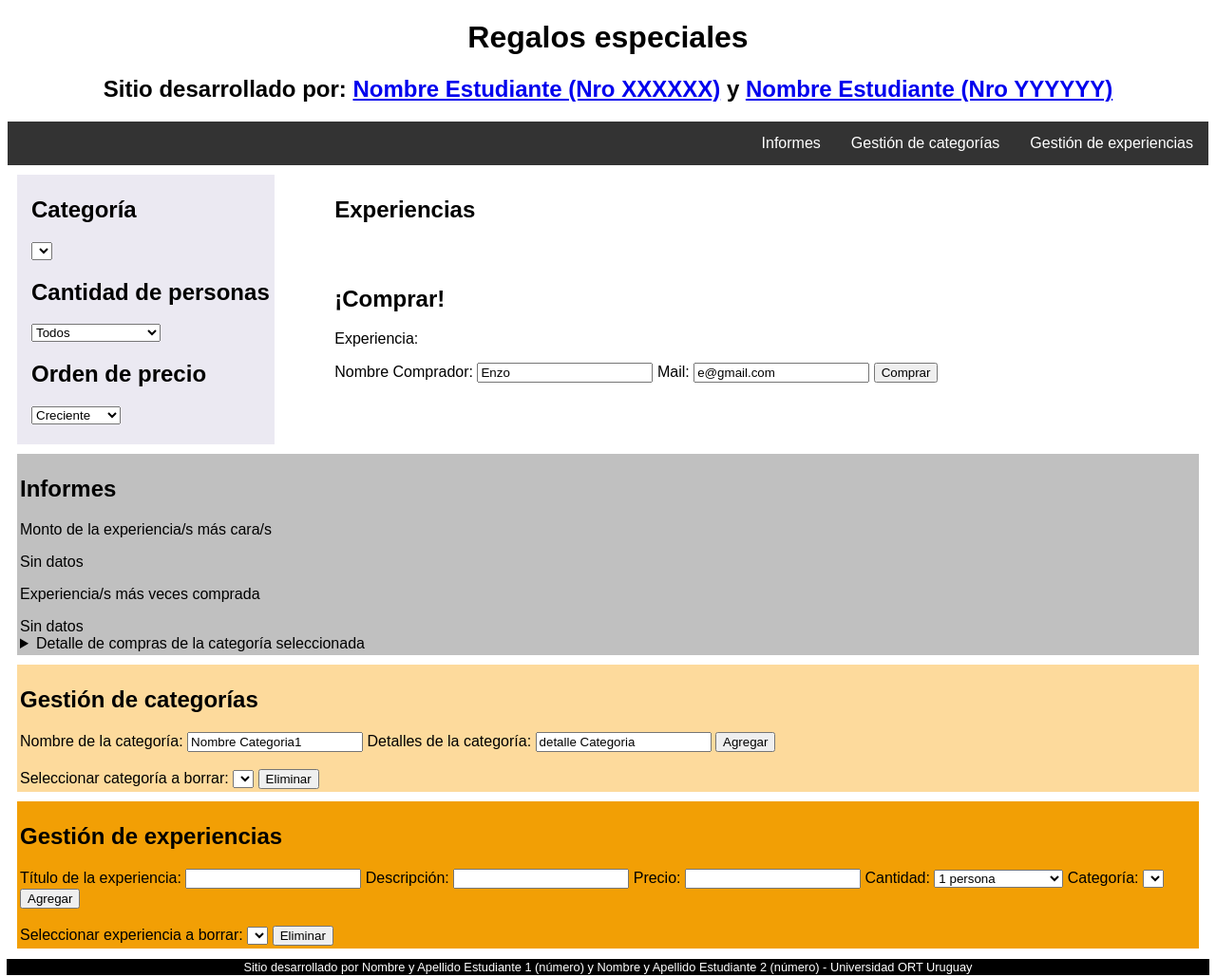
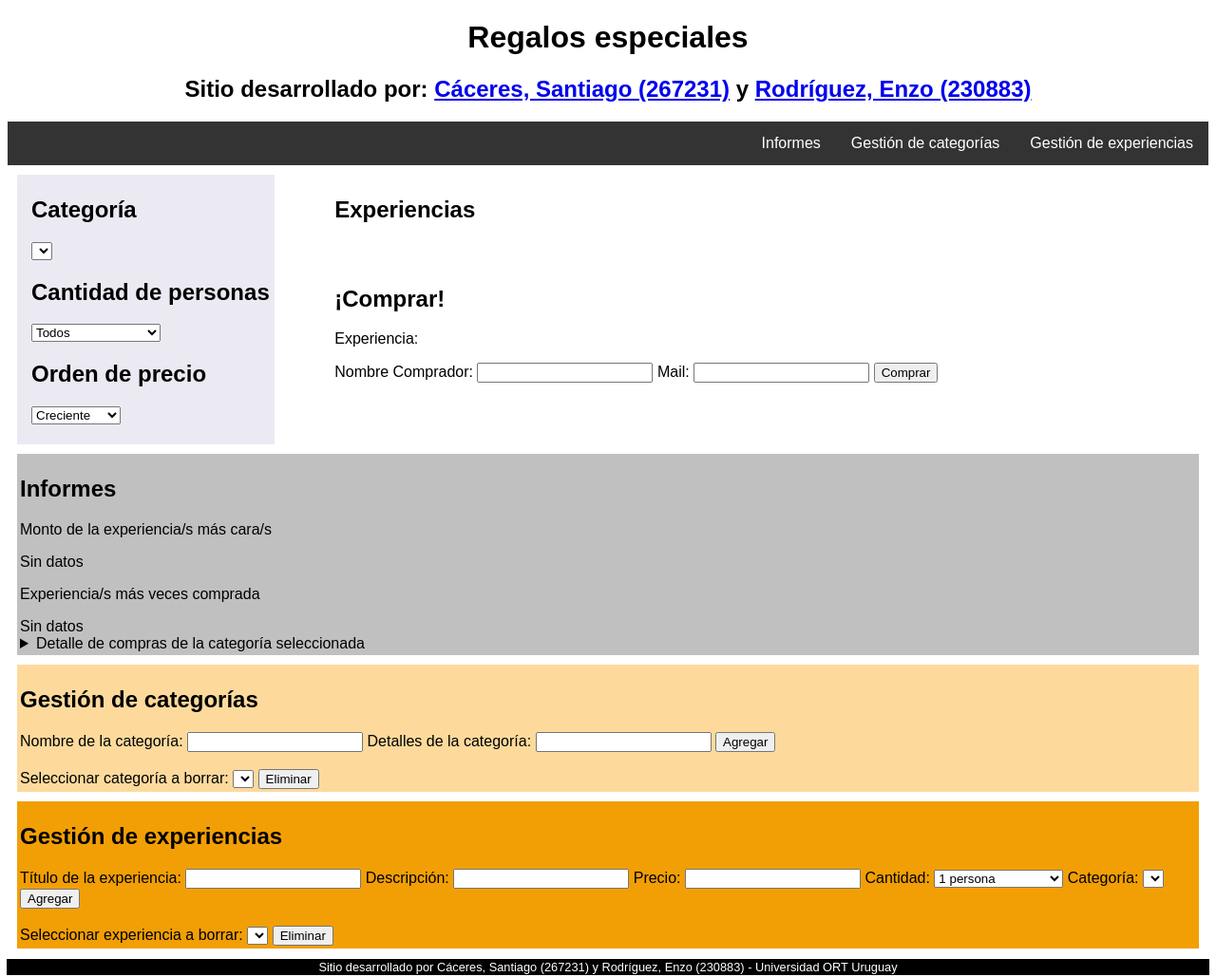
Before and after one commit to santicaceres2004/obligatorio-2-P1, a plain HTML site: page index.html in a window 1280 px wide. Shown: the whole page at 95% size. Drawn offline with Linux system fonts and the light colour scheme; files that its build step writes are made by us from their sources; files whose address does not match are found by name.

Commit message:
Update index.html

```diff
--- a/index.html
+++ b/index.html
@@ -12,8 +12,8 @@
 		<header>
 			<h1>Regalos especiales</h1>
 			<h2>Sitio desarrollado por:
-				<a href="https://www.ort.edu.uy" target="_blank">Nombre Estudiante (Nro XXXXXX)</a> y
-				<a href="https://www.ort.edu.uy" target="_blank">Nombre Estudiante (Nro YYYYYY)</a>
+				<a href="https://www.ort.edu.uy" target="_blank">Cáceres, Santiago (267231)</a> y
+				<a href="https://www.ort.edu.uy" target="_blank">Rodríguez, Enzo (230883)</a>
 			</h2>
 
 			<nav>
@@ -22,7 +22,6 @@
 				<a href="#linkInfo">Informes</a>
 			</nav>
 		</header>
-								<!-- FILTRO -->
 
 		<article class="izquierda">
 			<h2>Categoría</h2>
@@ -42,7 +41,6 @@
 			</select>
 			<br><br>
 		</article>
-										<!-- EXPERIENCIAS RESULTADO -->
 		<article class="derecha">
 			<h2>Experiencias</h2>
 			<table id="idTabla">
@@ -55,15 +53,14 @@
 			<form id="idFormCompra">
 				<p id="idCualExperiencia">Experiencia:</p>
 				<label for="idNombreComprador">Nombre Comprador:</label>
-				<input type="text" id="idNombreComprador" value="Enzo" required>
+				<input type="text" id="idNombreComprador"  required>
 				<label for="idMail">Mail:</label>
-				<input type="email" id="idMail" value="e@gmail.com" required>
+				<input type="email" id="idMail" required>
 				<input type="button" id="idBotonComprar" value="Comprar">
 				<br>
 				<br>
 			</form>
 		</article>
-										<!-- INFORMES -->
 		<article id="linkInfo" class="abajo banda0">
 			<h2>Informes</h2>
 			<p>Monto de la experiencia/s más cara/s</p>
@@ -85,14 +82,14 @@
 			</details>
 
 		</article>
-										<!-- GESTION DE CATEGORIAS -->
 		<article id="linkCat" class="abajo banda1" >
 			<h2>Gestión de categorías</h2>
 			<form id="idFormCategoria">
 				<label for="idNombreCategoria">Nombre de la categoría:</label>
-				<input type="text" id="idNombreCategoria" value='Nombre Categoria1' required >
+				<input type="text" id="idNombreCategoria" required >
+
 				<label for="idDetallesCategoria">Detalles de la categoría:</label>
-				<input id="idDetallesCategoria" value='detalle Categoria' required >
+				<input id="idDetallesCategoria" required >
 
 				<input type="button" id="idBotonAgregarCategoria" value="Agregar">
 			</form>
@@ -102,7 +99,6 @@
 			</select>
 			<input id="idBotonBajaCategoria" type="button" value="Eliminar">
 		</article>
-										<!-- GESTION DE EXPERIENCIAS -->
 		<article id="linkExp" class="abajo banda2">
 			<h2>Gestión de experiencias</h2>
 			<form id="idFormExperiencia">
@@ -135,7 +131,7 @@
 
 
 		<footer>
-			<p>Sitio desarrollado por Nombre y Apellido Estudiante 1 (número)  y Nombre y Apellido Estudiante 2 (número) - Universidad ORT Uruguay</p>
+			<p>Sitio desarrollado por Cáceres, Santiago (267231)  y Rodríguez, Enzo (230883) - Universidad ORT Uruguay</p>
 		</footer>
 
 	</body>
```
